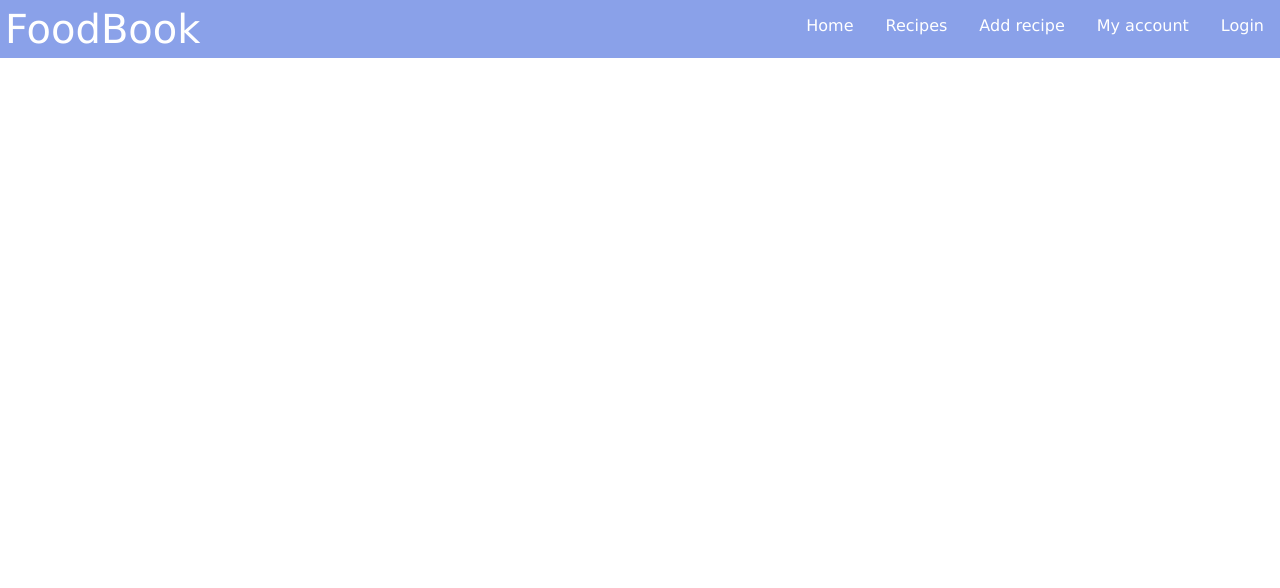
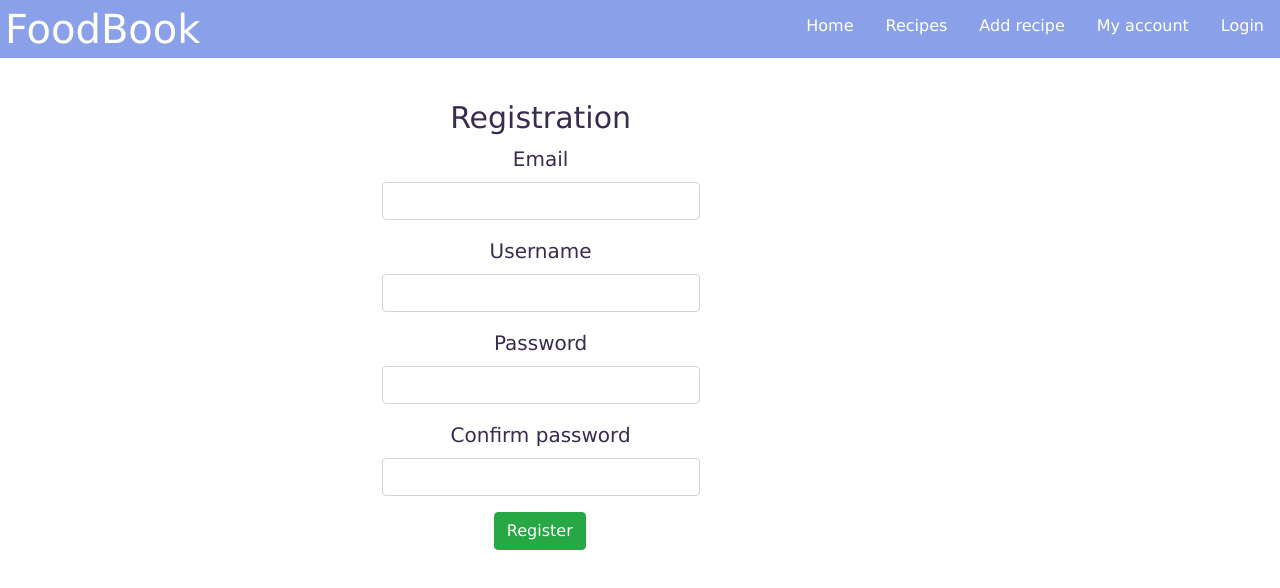
Before and after one commit to JelenaKiblik/Tarkvaratehnika-projekt, a Vue app in the folder web/: page /#/register in a window 1280 px wide. Shown: the top 588 px of the page. Built offline with nearby package versions, Linux system fonts and the light colour scheme.

Commit message:
registration form done, fixed

```diff
--- a/web/src/components/AddRecipe.vue
+++ b/web/src/components/AddRecipe.vue
@@ -1,5 +1,5 @@
 <template>
-    <div id="recipeapp">
+    <div id="recipe-app">
         <div class="AddRecipe">
             <h3>Add new recipe</h3>
             <form style="display: flex; flex-direction: column; align-items: baseline; justify-content: space-around " >
@@ -95,10 +95,10 @@
         width: 100%;
         margin: 10px 0 0;
     }
-    .uploadBTN{
-        margin-top: 10px;
-        border: black 1px ;
-    }
+    /*.uploadBTN{*/
+        /*margin-top: 10px;*/
+        /*border: black 1px ;*/
+    /*}*/
     .saveBTN {
         margin-top: 10px;
         border: black 1px ;
--- a/web/src/components/Home.vue
+++ b/web/src/components/Home.vue
@@ -39,7 +39,7 @@
         },
         methods: {
             redirect: function (event) {
-                this.$router.push('MakeAccount')
+                this.$router.push('Register')
             }
         }
     }
--- a/web/src/components/MakeAccount.vue
+++ b/web/src/components/Register.vue
@@ -1,7 +1,7 @@
 <template>
-    <div class="submitform">
+    <div class="submit-form">
         <div v-if="!submitted" class="register-form" style="font-size:20px">
-            <h1 style="font-size:170%">Registration</h1>
+            <h1 style="font-size:150%">Registration</h1>
             <div class="form-group">
                 <label for="email">Email</label>
                 <input type="text" class="form-control" id="email" required v-model="user.email" name="email">
@@ -87,4 +87,14 @@
 </script>
 
 <style scoped>
+    .submit-form {
+        margin-top:100px;
+        width: 80%;
+        color: #382c50
+    }
+    .register-form{
+        margin:auto;
+        width: 40%;
+        color: #382c50;
+    }
 </style>
--- a/web/src/router/index.js
+++ b/web/src/router/index.js
@@ -1,16 +1,18 @@
 import Vue from 'vue'
+import VueRouter from 'vue-router'
 import Home from '@/components/Home'
-import Recipe from '@/components/Recipe'
 import Recipes from '@/components/Recipes'
 import AddRecipe from '@/components/AddRecipe'
 import MyAccount from '@/components/MyAccount'
-import MakeAccount from '@/components/MakeAccount'
+import Recipe from '@/components/Recipe';
+
 import Edit from "@/components/Edit";
-import authorization from "@/components/Authorization";
-import VueRouter from "vue-router";
-// import store from "@/store";
+import store from "@/store";
 
-Vue.use(VueRouter)
+import Register from "@/components/Register";
+import Authorization from "../components/Authorization";
+
+Vue.use(VueRouter);
 
 const router = new VueRouter({
     routes: [
@@ -20,28 +22,19 @@ const router = new VueRouter({
             component: Home
         },
         {
-            path: '/Authorization',
-            name: 'authorization',
-            component: authorization
-        },{
-            path: '/MakeAccount',
-            name: 'MakeAccount',
-            component: MakeAccount
+            path: '/home',
+            name: 'Home',
+            component: Home
         },
         {
-            path: '/Recipes',
-            name: 'Recipes',
-            component: Recipes
+            path: '/authorization',
+            name: 'authorization',
+            component: Authorization
         },
         {
-            path: '/AddRecipe',
-            name: 'AddRecipe',
-            component: AddRecipe
-        },
-        {
-            path: '/MyAccount',
-            name: 'MyAccount',
-            component: MyAccount
+            path: '/recipes',
+            name: 'recipes',
+            component: Recipes
         },
         {
             path: '/recipe',
@@ -55,18 +48,34 @@ const router = new VueRouter({
             name: 'edit',
             props:true
         },
+        {
+            path: '/add',
+            name: 'AddRecipe',
+            component: AddRecipe,
+        },
+        {
+            path: '/MyAccount',
+            name: 'MyAccount',
+            component: MyAccount,
+            props: true
+        },
+        {
+            path: '/register',
+            name: 'register',
+            component: Register
+        },
     ]
 });
 
-// router.beforeEach((to, from, next) => {
-//     const publicPages = ['/authorization'];
-//     const authRequired = !publicPages.includes(to.path);
-//     const loggedIn = store.getters.isAuthenticated;
-//
-//     if (authRequired && !loggedIn) {
-//         return next('/authorization');
-//     }
-//     next();
-// });
 
+router.beforeEach((to, from, next) => {
+    const publicPages = ['/authorization', '/register'];
+    const authRequired = !publicPages.includes(to.path);
+    const loggedIn = store.getters.isAuthenticated;
+
+    if (authRequired && !loggedIn) {
+        return next('/authorization');
+    }
+    next();
+});
 export default router;
```
Also changed, not shown: 1 other file (tests, documents, lock files or other folders).
